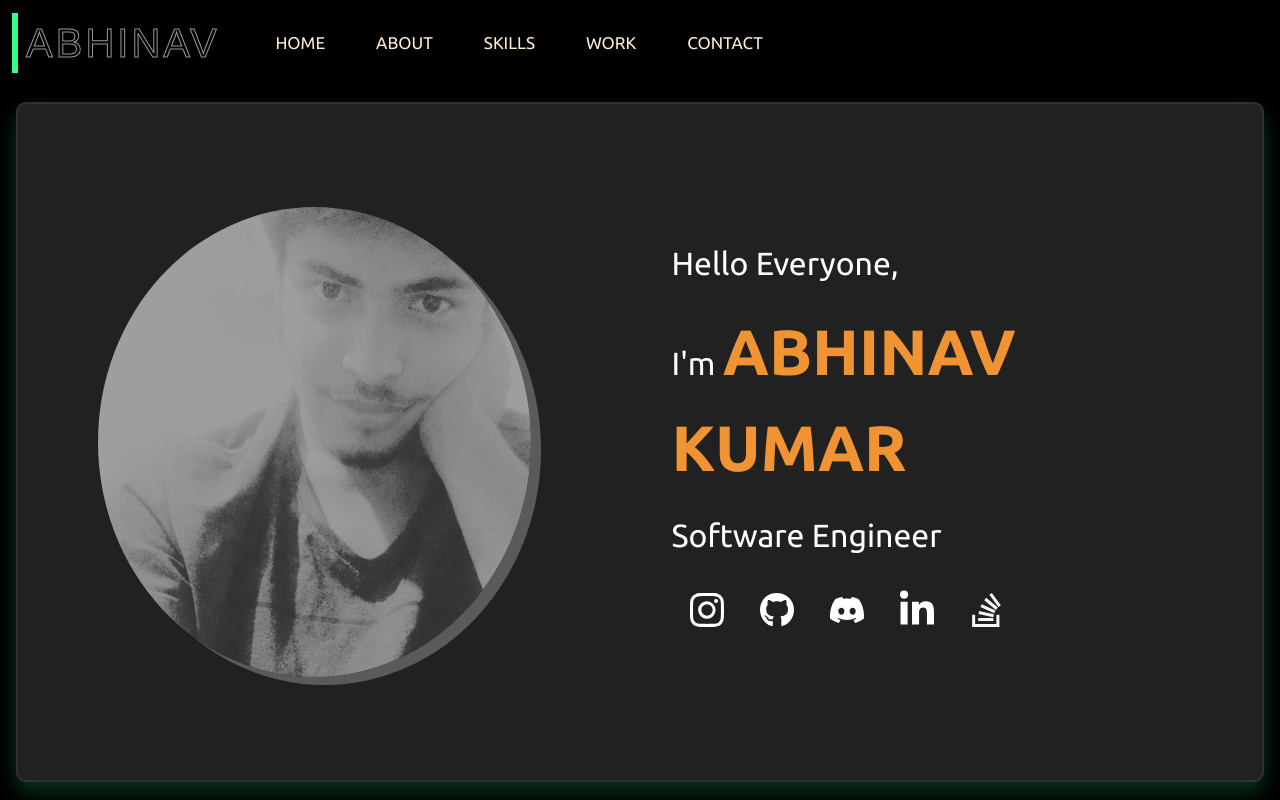
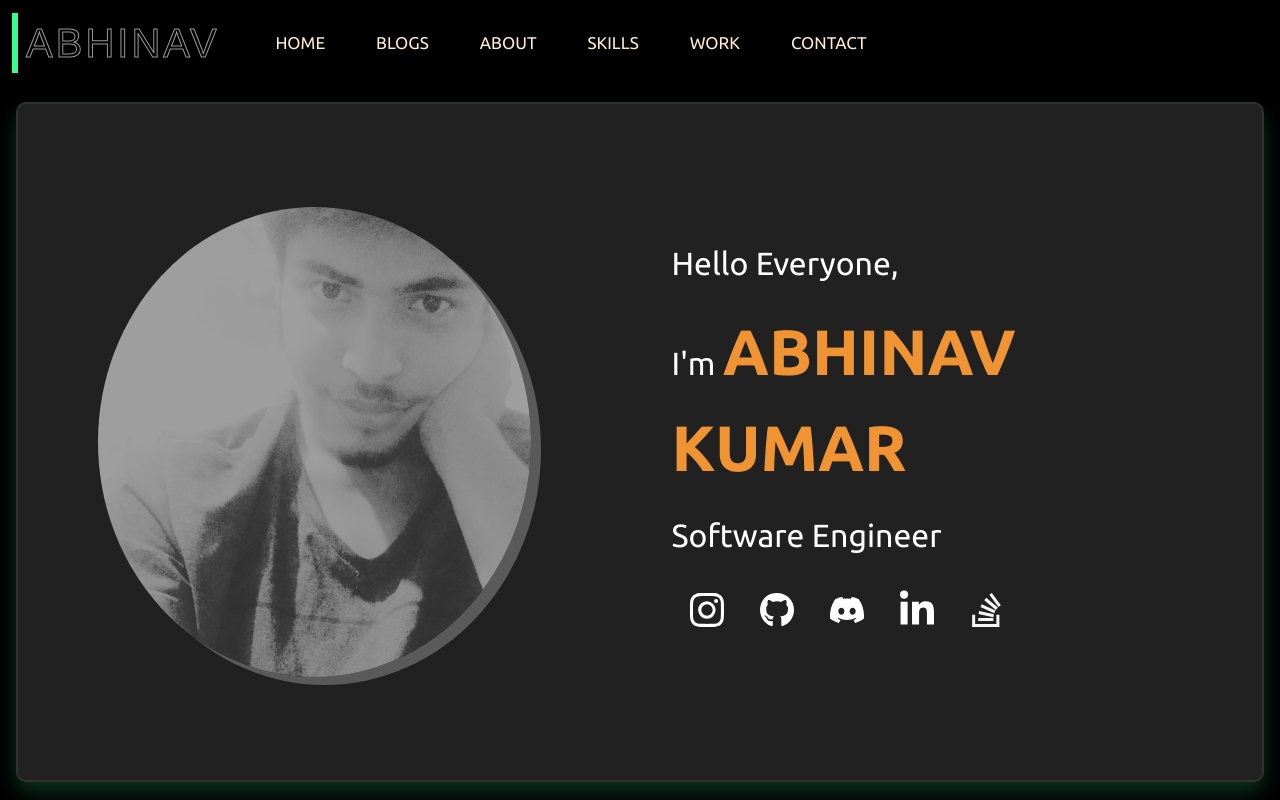
Before and after one commit to abhinav3254/angular-portfolio, an Angular app: page / in a window 1280 px wide. Shown: the top 800 px of the page. Built offline with nearby package versions, Linux system fonts and the light colour scheme.

Commit message:
blogs included

```diff
--- a/src/app/components/nav-bar/nav-bar.component.html
+++ b/src/app/components/nav-bar/nav-bar.component.html
@@ -16,6 +16,11 @@
                 <li class="nav-item" (click)="goToPage('')">
                     <button class="abhinav_custom_nav_item">
                         Home
+                    </button>
+                </li>
+                <li class="nav-item" (click)="goToBlog()">
+                    <button class="abhinav_custom_nav_item">
+                        Blogs
                     </button>
                 </li>
                 <li class="nav-item" (click)="goToPage('about')">
--- a/src/app/components/nav-bar/nav-bar.component.ts
+++ b/src/app/components/nav-bar/nav-bar.component.ts
@@ -14,4 +14,8 @@ export class NavBarComponent {
     this.router.navigate(['/' + address + '']);
   }
 
+  goToBlog() {
+    window.open("https://abhinav3254.hashnode.dev/")
+  }
+
 }
```
